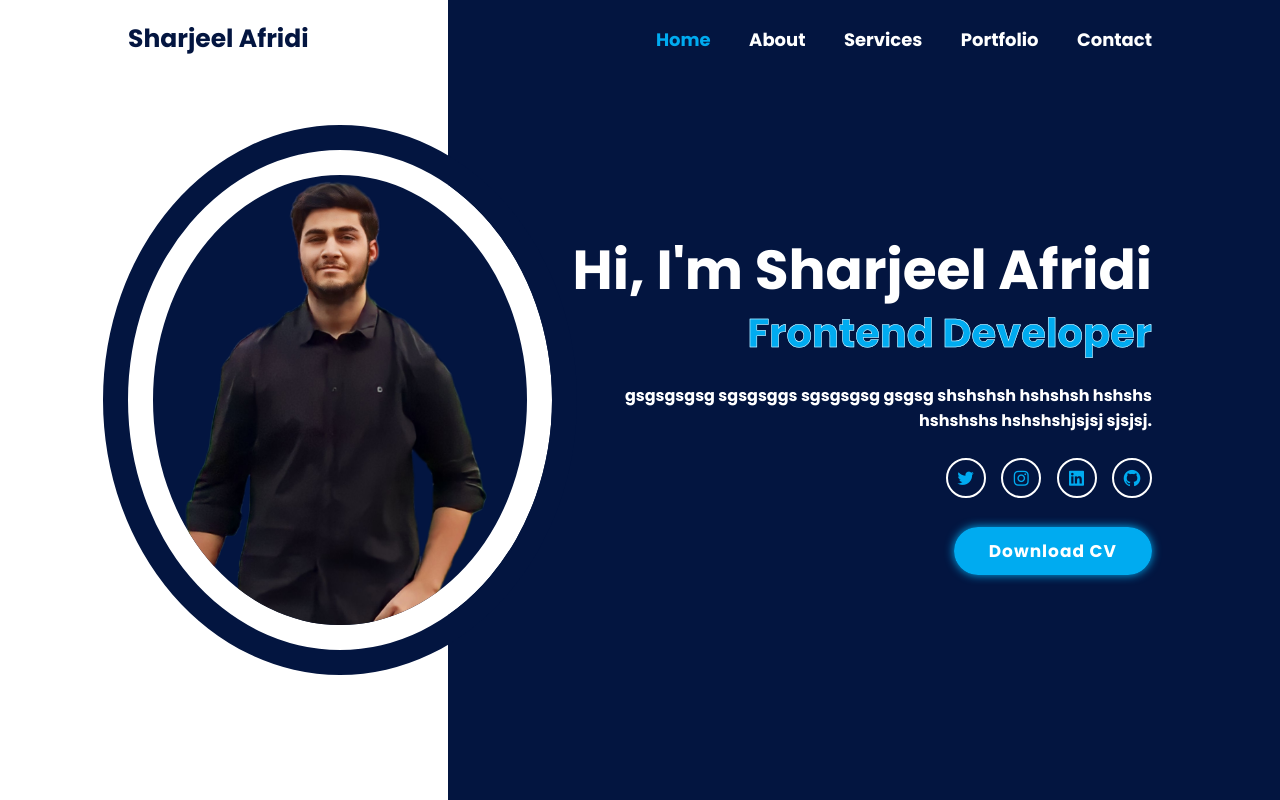
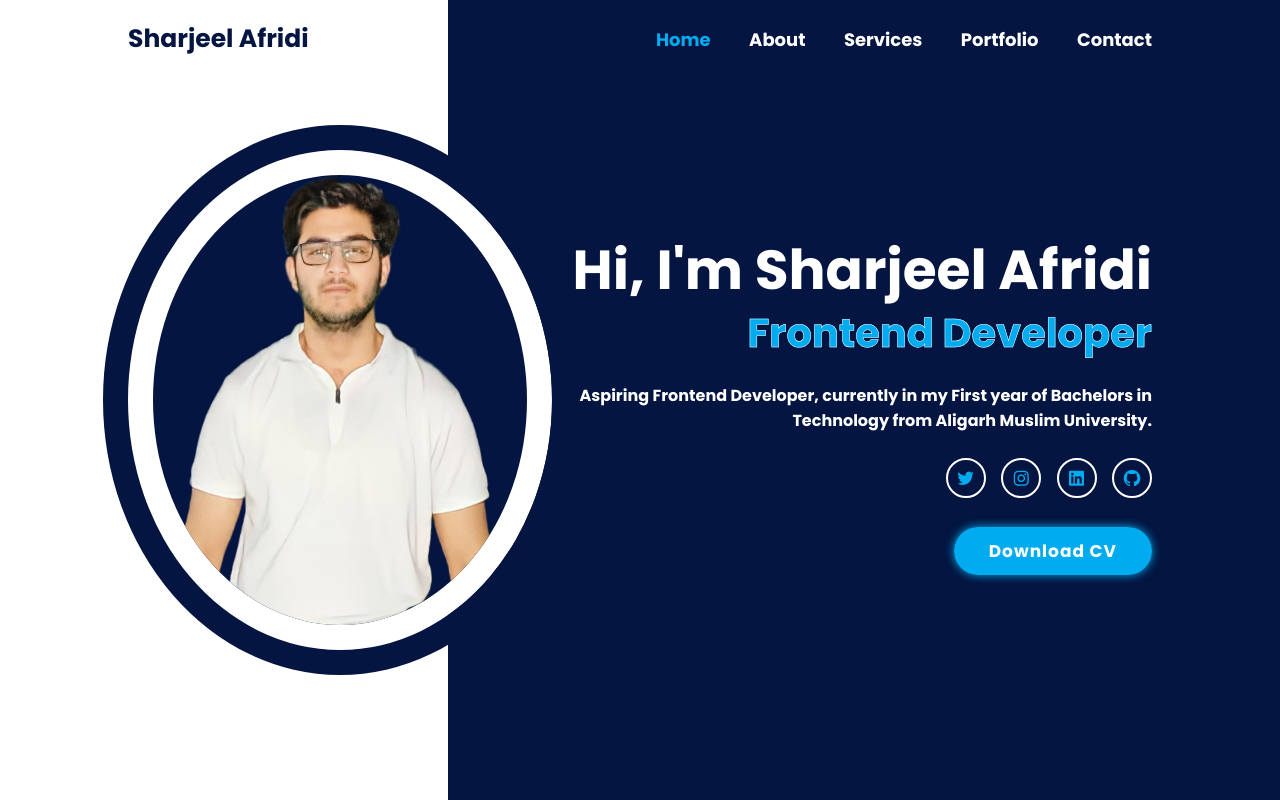
Before and after one commit to Sharjeel-Afridi/Portfolio, a plain HTML site: page index.html in a window 1280 px wide. Drawn offline with nearby package versions, Linux system fonts and the light colour scheme.

Commit message:
added links to socials and new image

```diff
--- a/index.css
+++ b/index.css
@@ -62,8 +62,9 @@ a.active{
 
 .home-image img{
     position: relative;
-    left: 40px;
-    max-width: 700px;
+    left: 80px;
+    top: 110px;
+    max-width: 750px;
     border-radius: 50%;
 }
 
--- a/index.html
+++ b/index.html
@@ -22,21 +22,19 @@
 
         <section class="home">
             <div class="home-image">
-                <img src="sharjeel.png">
+                <img src="image.png">
             </div>
             <div class="home-content">
                 <h1>Hi, I'm Sharjeel Afridi</h1>
                 <h3>Frontend Developer</h3>
-                <p>gsgsgsgsg sgsgsggs sgsgsgsg gsgsg
-                    shshshsh hshshsh hshshs hshshshs
-                    hshshshjsjsj sjsjsj.
+                <p>Aspiring Frontend Developer, currently in my First year of Bachelors in Technology from Aligarh Muslim University.
                 </p>
 
                 <div class="home-sci">
-                    <a href="#"><i class='bx bxl-twitter'></i></a>
+                    <a href="https://twitter.com/sharjeelafridi_"><i class='bx bxl-twitter'></i></a>
                     <a href="#"><i class='bx bxl-instagram' ></i></a>
-                    <a href="#"><i class='bx bxl-linkedin-square' ></i></a>
-                    <a href="#"><i class='bx bxl-github' ></i></a>
+                    <a href="https://www.linkedin.com/in/sharjeelafridi/"><i class='bx bxl-linkedin-square' ></i></a>
+                    <a href="https://github.com/Sharjeel-Afridi"><i class='bx bxl-github' ></i></a>
                 </div>
                 <a href="#" class="btn">Download CV</a>
             </div>
```
Also changed, not shown: image.png (added), sharjeel.png (deleted).
